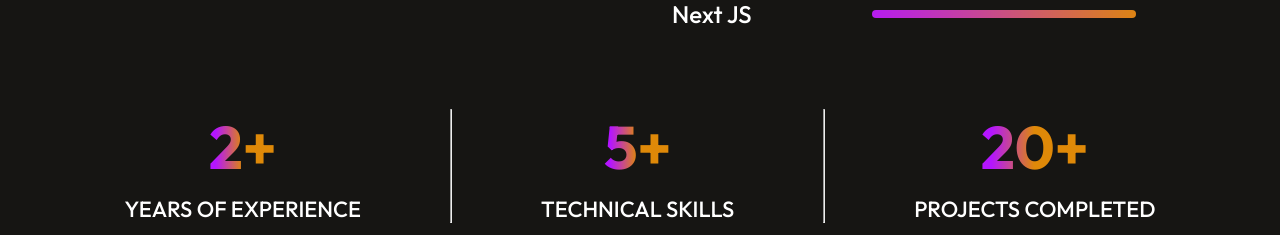
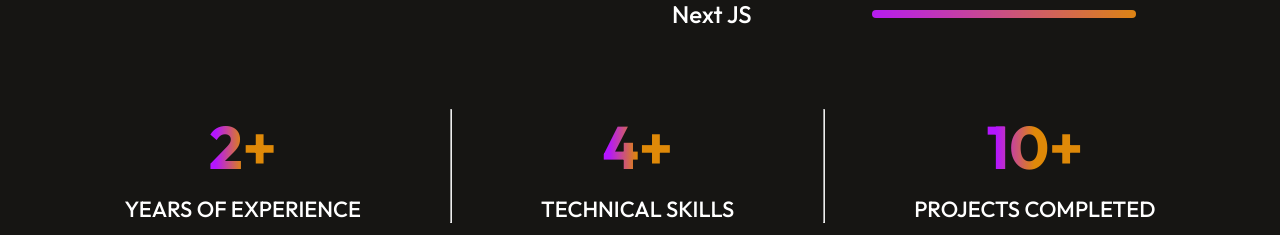
Before and after one commit to Tamim2098/Tamim-Tajwar-Alif-Portfolio, a React (Vite) app: page / in a window 1280 px wide. Shown: the part 1745-1980 px from the top of the page. Built offline with nearby package versions, Linux system fonts and the light colour scheme.

Commit message:
About.jsx

```diff
--- a/src/Components/About/About.jsx
+++ b/src/Components/About/About.jsx
@@ -53,12 +53,12 @@ const About = () => {
         </div>
         <hr />
         <div className="about-achievement">
-          <h1>5+</h1>
+          <h1>4+</h1>
           <p>TECHNICAL SKILLS</p>
         </div>
         <hr />
         <div className="about-achievement">
-          <h1>20+</h1>
+          <h1>10+</h1>
           <p>PROJECTS COMPLETED</p>
         </div>
       </div>
```
